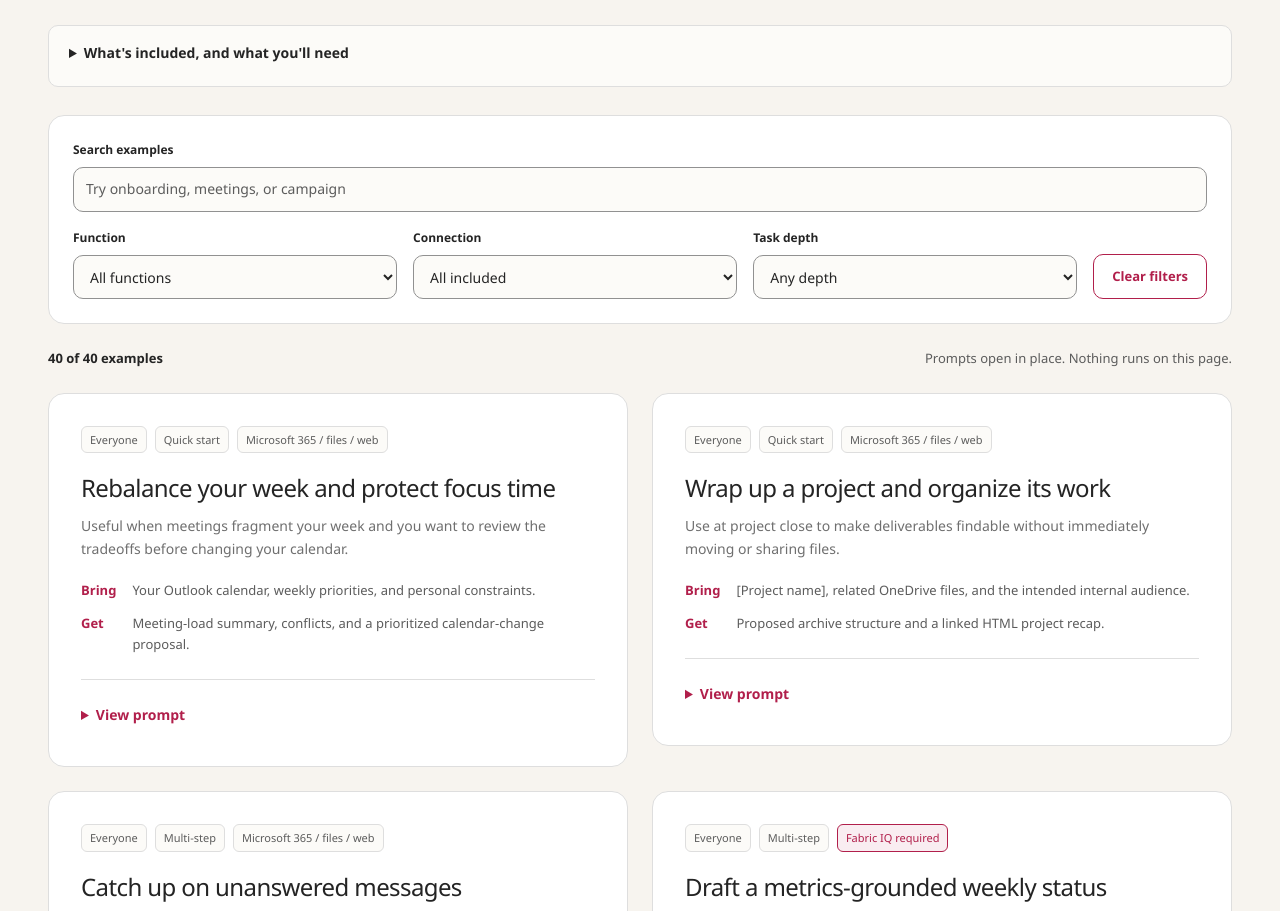
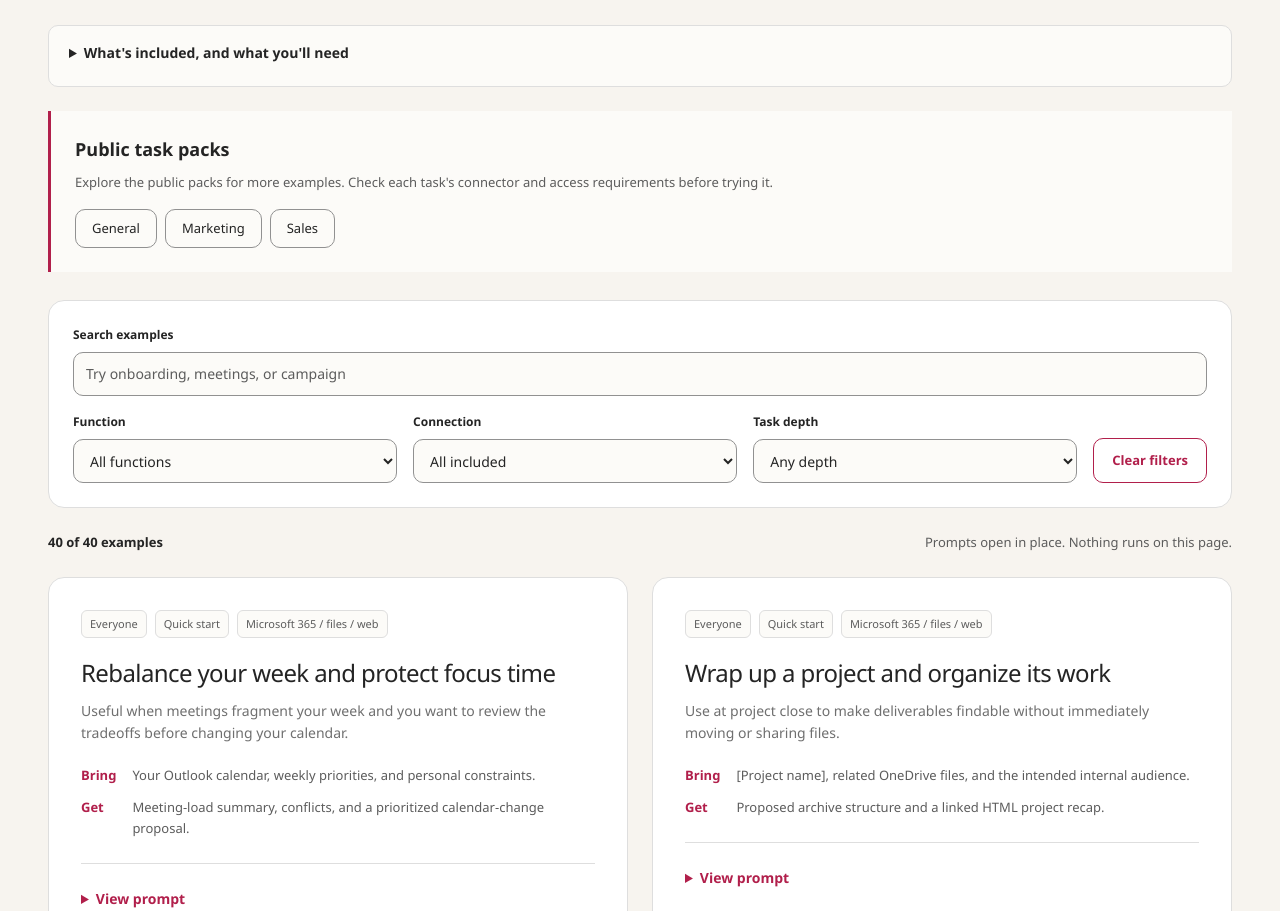
Before and after one commit to sgreenlee11/cowork-hands-on, a plain HTML site: page index.html in a window 1280 px wide. Shown: the part 4088-4999 px from the top of the page. Drawn offline with Linux system fonts and the light colour scheme.

Commit message:
Link public Cowork task packs from Advanced catalog
Add General, Marketing, and Sales public resource links without changing existing prompts or catalog selection.

Co-authored-by: Copilot App <223556219+Copilot@users.noreply.github.com>

```diff
--- a/index.html
+++ b/index.html
@@ -208,6 +208,15 @@ After I choose, give me a concise, copy-ready prompt to paste into Cowork. Defin
           <p>Dynamics-dependent tasks and other partner-connector dependencies are excluded. Explicit file-based alternatives are retained and labeled. Similar messaging-audit examples are combined. Copilot-in-Word/Excel-only examples and overview slides without runnable prompts are not catalog entries. No source prompt explicitly uses Jira/Rovo, so none has been invented.</p>
           <p>Availability, access, and results vary. Ask Cowork to report missing inputs instead of guessing. Internal context and generated results stay in your own Microsoft 365 experience; this page never reads them. <a href="https://learn.microsoft.com/en-us/copilot/cowork/cowork-available-plugins">Microsoft's plugin reference</a>.</p>
         </details>
+        <aside id="public-task-packs" class="task-packs" aria-labelledby="task-packs-title">
+          <h4 id="task-packs-title">Public task packs</h4>
+          <p>Explore the public packs for more examples. Check each task's connector and access requirements before trying it.</p>
+          <nav class="quick-links" aria-label="Public task packs">
+            <a href="https://aka.ms/copilot-cowork-taskpack-general">General</a>
+            <a href="https://aka.ms/copilot-cowork-taskpack-marketing">Marketing</a>
+            <a href="https://aka.ms/copilot-cowork-taskpack-sales">Sales</a>
+          </nav>
+        </aside>
         <div id="catalog-controls" class="catalog-controls" role="search" aria-label="Filter prompt examples" hidden>
           <div class="catalog-search"><label for="catalog-search">Search examples</label><input id="catalog-search" type="search" placeholder="Try onboarding, meetings, or campaign" aria-controls="catalog-results" autocomplete="off"></div>
           <div><label for="catalog-function">Function</label><select id="catalog-function" aria-controls="catalog-results"><option value="">All functions</option><option>Everyone</option><option>Finance</option><option>Leadership</option><option>Marketing</option><option>Sales</option><option>Service</option></select></div>
--- a/styles.css
+++ b/styles.css
@@ -69,6 +69,10 @@ code { font-family: Consolas, "Courier New", Courier, monospace; background: var
 summary { cursor: pointer; min-height: 28px; }
 .catalog-scope summary, .catalog-prompt summary { font-weight: 600; }
 .catalog-scope p { color: var(--cp-text-muted); margin-bottom: 0; }
+.task-packs { margin-top: 24px; padding: 24px; border-left: 3px solid var(--cp-accent); background: var(--cp-bg-elevated); }
+.task-packs h4 { margin: 0; font-size: 18px; font-weight: 600; }
+.task-packs p { margin: 8px 0 0; font-size: 13px; color: var(--cp-text-muted); }
+.task-packs .quick-links { margin-top: 16px; }
 .catalog-controls { display: grid; grid-template-columns: repeat(3, minmax(0, 1fr)) auto; gap: 16px; align-items: end; margin-top: 28px; padding: 24px; background: var(--cp-surface); border: 1px solid var(--cp-border); border-radius: 16px; }
 .catalog-search { grid-column: 1 / -1; }
 .catalog-controls label { display: block; font-size: 12px; font-weight: 600; margin-bottom: 8px; }
```
Also changed, not shown: 2 other files.
